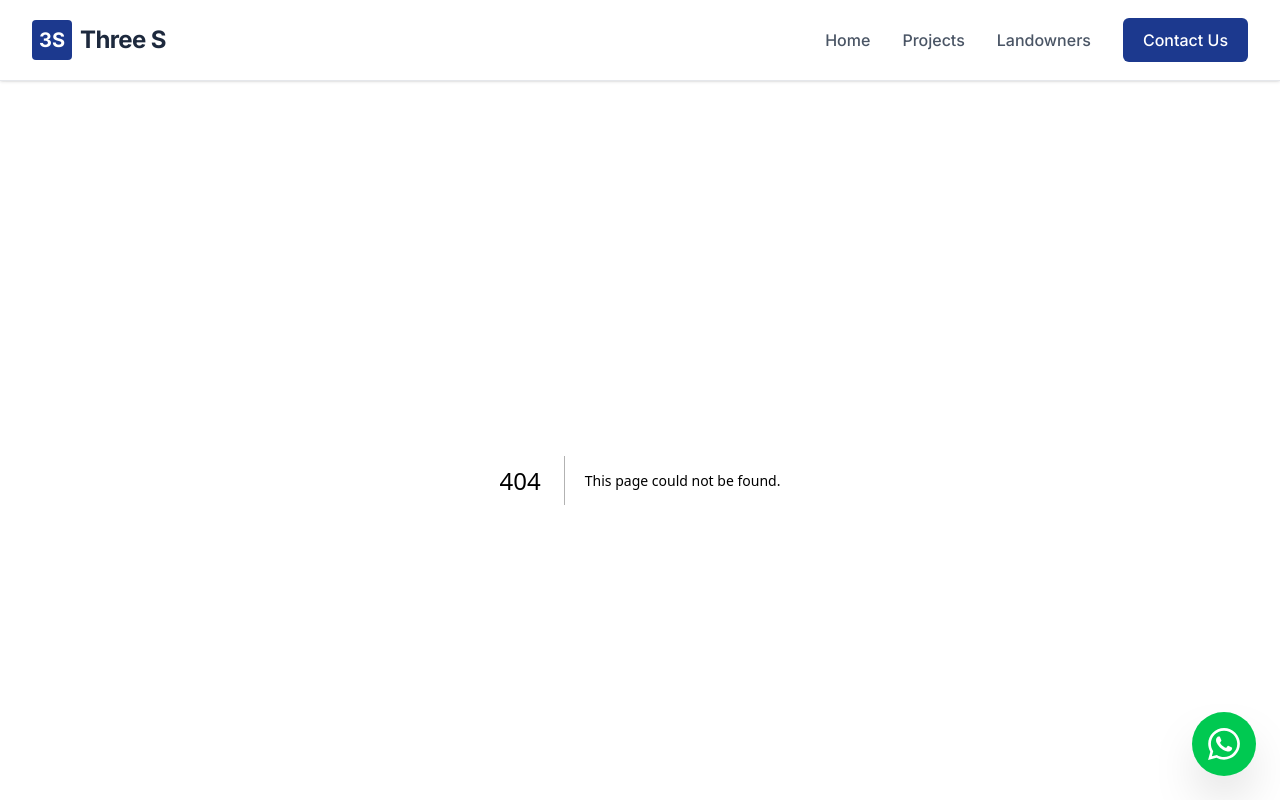
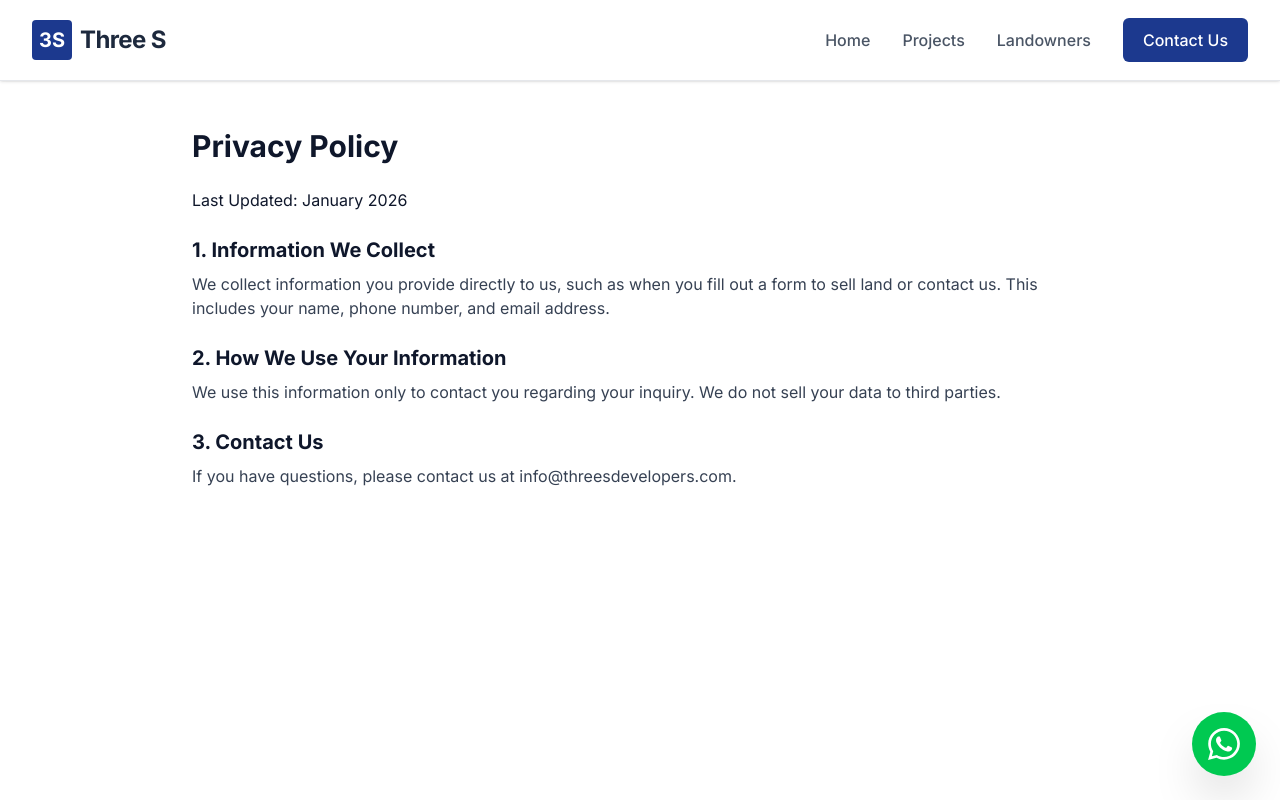
Before and after one commit to Nasif172/three-s-developers, a Next.js app: page /privacy in a window 1280 px wide. Before the commit this address had no page. Shown: the top 800 px of the page. Built offline with nearby package versions, Linux system fonts and the light colour scheme.

Commit message:
Add files via upload

```diff
--- /dev/null
+++ b/app/privacy/page.tsx
@@ -0,0 +1,19 @@
+export default function PrivacyPage() {
+  return (
+    <main className="min-h-screen bg-white py-12 px-6">
+      <div className="max-w-4xl mx-auto text-slate-900">
+        <h1 className="text-3xl font-bold mb-6">Privacy Policy</h1>
+        <p className="mb-4">Last Updated: January 2026</p>
+
+        <h2 className="text-xl font-bold mt-6 mb-2">1. Information We Collect</h2>
+        <p className="mb-4 text-gray-700">We collect information you provide directly to us, such as when you fill out a form to sell land or contact us. This includes your name, phone number, and email address.</p>
+
+        <h2 className="text-xl font-bold mt-6 mb-2">2. How We Use Your Information</h2>
+        <p className="mb-4 text-gray-700">We use this information only to contact you regarding your inquiry. We do not sell your data to third parties.</p>
+
+        <h2 className="text-xl font-bold mt-6 mb-2">3. Contact Us</h2>
+        <p className="mb-4 text-gray-700">If you have questions, please contact us at info@threesdevelopers.com.</p>
+      </div>
+    </main>
+  );
+}
```
